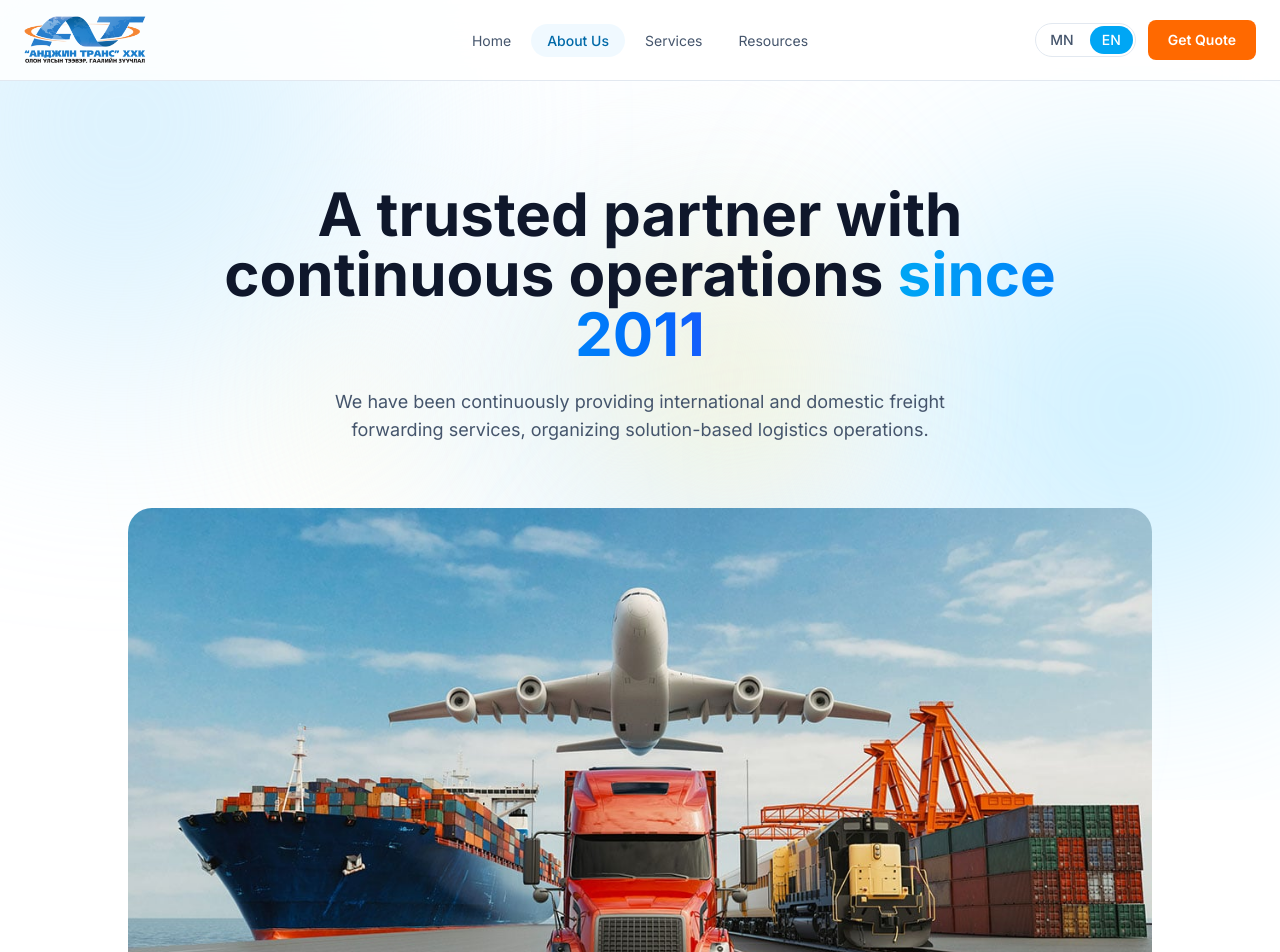
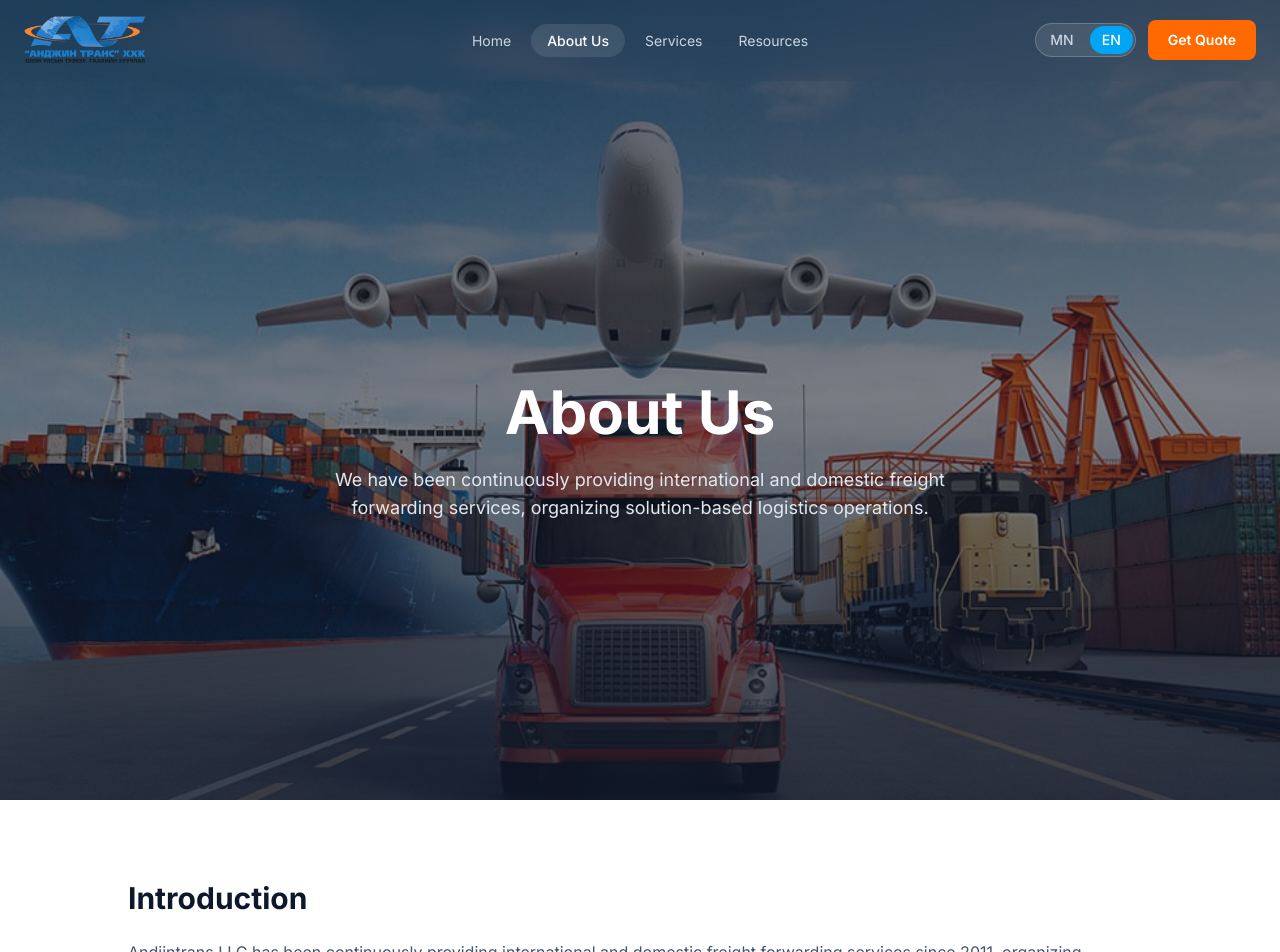
Before and after one commit to orchlonn/andjintrans-LLC, a Next.js app: page /en/about in a window 1280 px wide. Shown: the top 952 px of the page. Built offline with nearby package versions, Linux system fonts and the light colour scheme.

Commit message:
UI update

```diff
--- a/src/app/[locale]/about/page.tsx
+++ b/src/app/[locale]/about/page.tsx
@@ -29,26 +29,11 @@ export default function AboutPage() {
         title={t("title")}
         highlightedTitle={t("highlightedTitle")}
         description={t("description")}
+        backgroundImage="/about_us.jpeg"
+        imageAlt={t("imageAlt")}
       />
 
-      {/* Transport image */}
-      <div className="px-6 pb-8">
-        <motion.div
-          initial={{ opacity: 0, y: 20 }}
-          animate={{ opacity: 1, y: 0 }}
-          className="mx-auto max-w-5xl overflow-hidden rounded-3xl"
-        >
-          <Image
-            src="/about_us.jpeg"
-            alt={t("imageAlt")}
-            width={1200}
-            height={800}
-            className="h-auto w-full"
-          />
-        </motion.div>
-      </div>
-
-      <div className="px-6 pb-24">
+      <div className="px-6 pb-24 pt-20">
         <div className="mx-auto max-w-5xl">
           {/* Introduction */}
           <motion.section
--- a/src/app/[locale]/resources/page.tsx
+++ b/src/app/[locale]/resources/page.tsx
@@ -154,26 +154,11 @@ export default function ResourcesPage() {
         highlightedTitle={t("highlightedTitle")}
         description={t("description")}
         badgeColor="emerald"
+        backgroundImage="https://images.unsplash.com/photo-1454165804606-c3d57bc86b40?w=1200&q=80"
+        imageAlt={t("imageAlt")}
       />
 
-      {/* Hero image */}
-      <div className="px-6 pb-8">
-        <motion.div
-          initial={{ opacity: 0, y: 20 }}
-          animate={{ opacity: 1, y: 0 }}
-          className="mx-auto max-w-5xl overflow-hidden rounded-3xl"
-        >
-          <Image
-            src="https://images.unsplash.com/photo-1454165804606-c3d57bc86b40?w=1200&q=80"
-            alt={t("imageAlt")}
-            width={1200}
-            height={800}
-            className="h-auto w-full"
-          />
-        </motion.div>
-      </div>
-
-      <div className="px-6 pb-24">
+      <div className="px-6 pb-24 pt-20">
         <div className="mx-auto max-w-6xl">
           {/* Resources Grid */}
           <motion.section
--- a/src/app/[locale]/services/page.tsx
+++ b/src/app/[locale]/services/page.tsx
@@ -193,26 +193,11 @@ export default function ServicesPage() {
         title={t("title")}
         highlightedTitle={t("highlightedTitle")}
         description={t("description")}
+        backgroundImage="/service.jpeg"
+        imageAlt={t("imageAlt")}
       />
 
-      {/* Hero image */}
-      <div className="px-6 pb-8">
-        <motion.div
-          initial={{ opacity: 0, y: 20 }}
-          animate={{ opacity: 1, y: 0 }}
-          className="mx-auto max-w-5xl overflow-hidden rounded-3xl"
-        >
-          <Image
-            src="/service.jpeg"
-            alt={t("imageAlt")}
-            width={1200}
-            height={800}
-            className="h-auto w-full"
-          />
-        </motion.div>
-      </div>
-
-      <div className="px-6 pb-24">
+      <div className="px-6 pb-24 pt-20">
         <div className="mx-auto max-w-6xl">
           {/* Main Transport Services */}
           <motion.section
--- a/src/components/Header.tsx
+++ b/src/components/Header.tsx
@@ -28,10 +28,10 @@ export default function Header() {
     { href: "/resources" as const, label: t("resources") },
   ];
 
-  const isHome = pathname === "/";
+  const hasHero = pathname === "/" || pathname === "/about" || pathname === "/services" || pathname === "/resources";
 
-  // On non-home pages, always use the bright (scrolled) style
-  const isDark = isHome && !scrolled;
+  // On pages with hero background images, use dark style until scrolled
+  const isDark = hasHero && !scrolled;
 
   const isActive = (href: string) => {
     if (href === "/") return pathname === "/";
--- a/src/components/PageHeader.tsx
+++ b/src/components/PageHeader.tsx
@@ -1,6 +1,7 @@
 "use client";
 
 import { motion } from "framer-motion";
+import Image from "next/image";
 
 interface PageHeaderProps {
   badge: string;
@@ -8,6 +9,8 @@ interface PageHeaderProps {
   highlightedTitle: string;
   description?: string;
   badgeColor?: "cyan" | "purple" | "emerald" | "orange";
+  backgroundImage?: string;
+  imageAlt?: string;
 }
 
 const colorClasses = {
@@ -35,21 +38,40 @@ export default function PageHeader({
   highlightedTitle,
   description,
   badgeColor = "cyan",
+  backgroundImage,
+  imageAlt = "",
 }: PageHeaderProps) {
   const colors = colorClasses[badgeColor];
+  const hasImage = !!backgroundImage;
 
   return (
-    <div className="relative px-6 pb-16 pt-32 md:pt-40">
-      <div className="mx-auto max-w-4xl text-center">
+    <div
+      className={`relative overflow-hidden px-6 ${hasImage ? "flex min-h-screen items-center justify-center pt-20" : "pb-16 pt-32 md:pt-40"}`}
+    >
+      {hasImage && (
+        <>
+          <div className="absolute inset-0 z-0">
+            <Image
+              src={backgroundImage}
+              alt={imageAlt}
+              fill
+              className="object-cover"
+              priority
+            />
+            <div className="absolute inset-0 bg-gradient-to-b from-slate-900/70 via-slate-900/50 to-slate-900/80" />
+          </div>
+        </>
+      )}
+      <div className={`relative ${hasImage ? "z-10" : ""} mx-auto max-w-4xl text-center`}>
         <motion.h1
           initial={{ opacity: 0, y: 20 }}
           animate={{ opacity: 1, y: 0 }}
           transition={{ delay: 0.1 }}
-          className="mt-6 text-3xl font-bold text-slate-900 sm:text-4xl md:text-5xl lg:text-6xl"
+          className={`mt-6 text-3xl font-bold sm:text-4xl md:text-5xl lg:text-6xl ${hasImage ? "text-white" : "text-slate-900"}`}
         >
           {title}{" "}
           <span
-            className={`bg-gradient-to-r ${colors.title} bg-clip-text text-transparent`}
+            className={hasImage ? "text-white" : `bg-gradient-to-r ${colors.title} bg-clip-text text-transparent`}
           >
             {highlightedTitle}
           </span>
@@ -59,7 +81,7 @@ export default function PageHeader({
             initial={{ opacity: 0, y: 20 }}
             animate={{ opacity: 1, y: 0 }}
             transition={{ delay: 0.2 }}
-            className="mx-auto mt-6 max-w-2xl text-lg text-slate-600"
+            className={`mx-auto mt-6 max-w-2xl text-lg ${hasImage ? "text-slate-200" : "text-slate-600"}`}
           >
             {description}
           </motion.p>
```
Also changed, not shown: messages/en.json, messages/mn.json, src/proxy.ts (renamed from src/middleware.ts).
